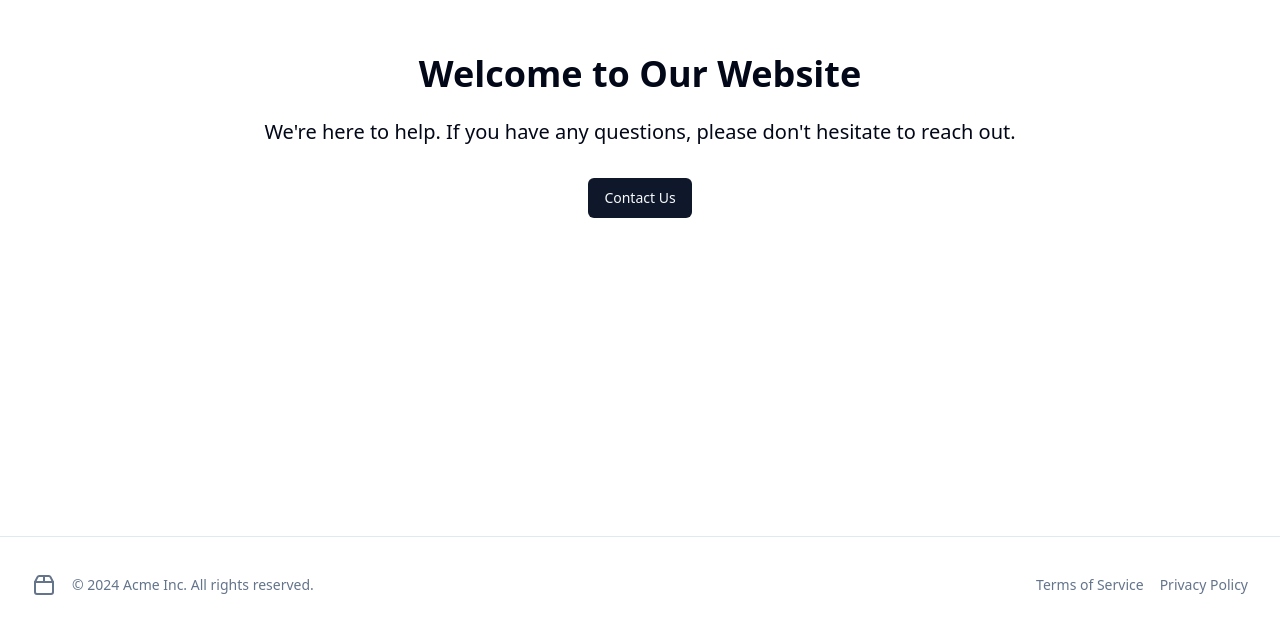
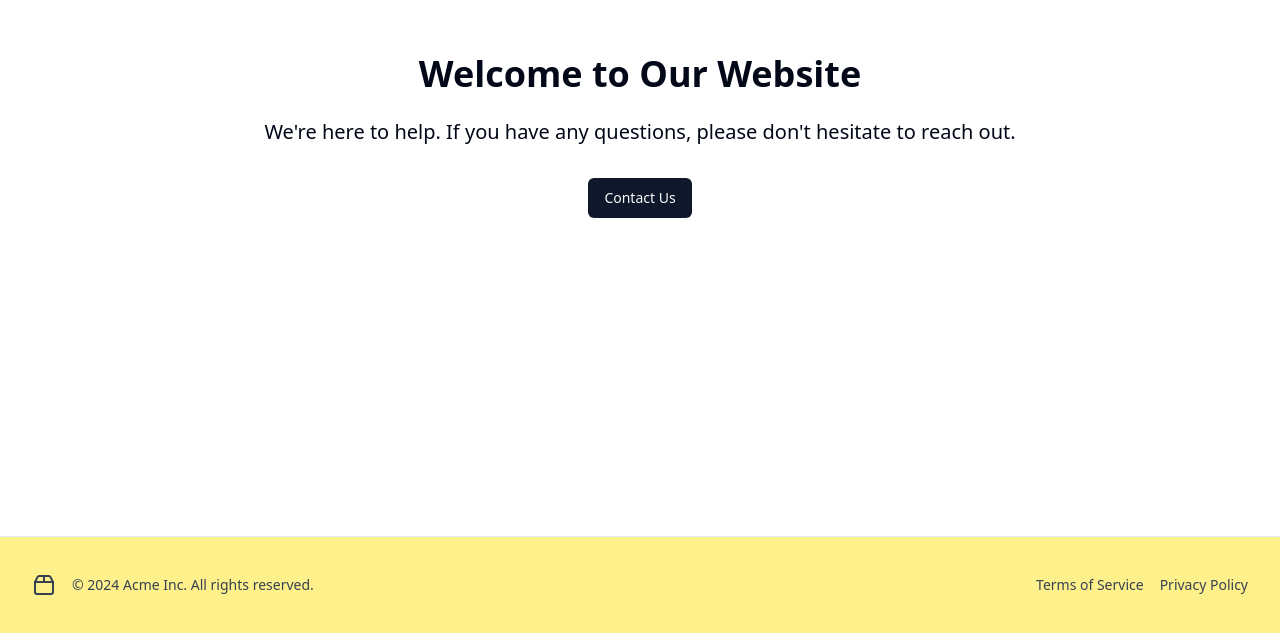
Before and after one commit to GPT-Engineer-App-Dev/friendly-contact-connector, a React (Vite) app: page / in a window 1280 px wide. Shown: the part 264-897 px from the top of the page. Built offline with nearby package versions, Linux system fonts and the light colour scheme.

Commit message:
GPT Engineer Update [skip gpt_engineer]

```diff
--- a/src/components/Footer.jsx
+++ b/src/components/Footer.jsx
@@ -2,14 +2,14 @@ import { Package2 } from "lucide-react";
 
 const Footer = () => {
   return (
-    <footer className="border-t bg-background">
+    <footer className="border-t bg-yellow-200">
       <div className="container flex flex-col items-center justify-between gap-4 py-10 md:h-24 md:flex-row md:py-0">
-        <div className="flex items-center gap-4 text-sm text-muted-foreground">
+        <div className="flex items-center gap-4 text-sm text-gray-700">
           <Package2 className="h-6 w-6" />
           <p>© 2024 Acme Inc. All rights reserved.</p>
         </div>
-        <nav className="flex gap-4 text-sm text-muted-foreground">
-          <a href="#" className="hover:underline">
+        <nav className="flex gap-4 text-sm text-gray-700">
+          <a href="#" className="hover:underline hover:text-gray-900">
             Terms of Service
           </a>
           <a href="#" className="hover:underline">
```
